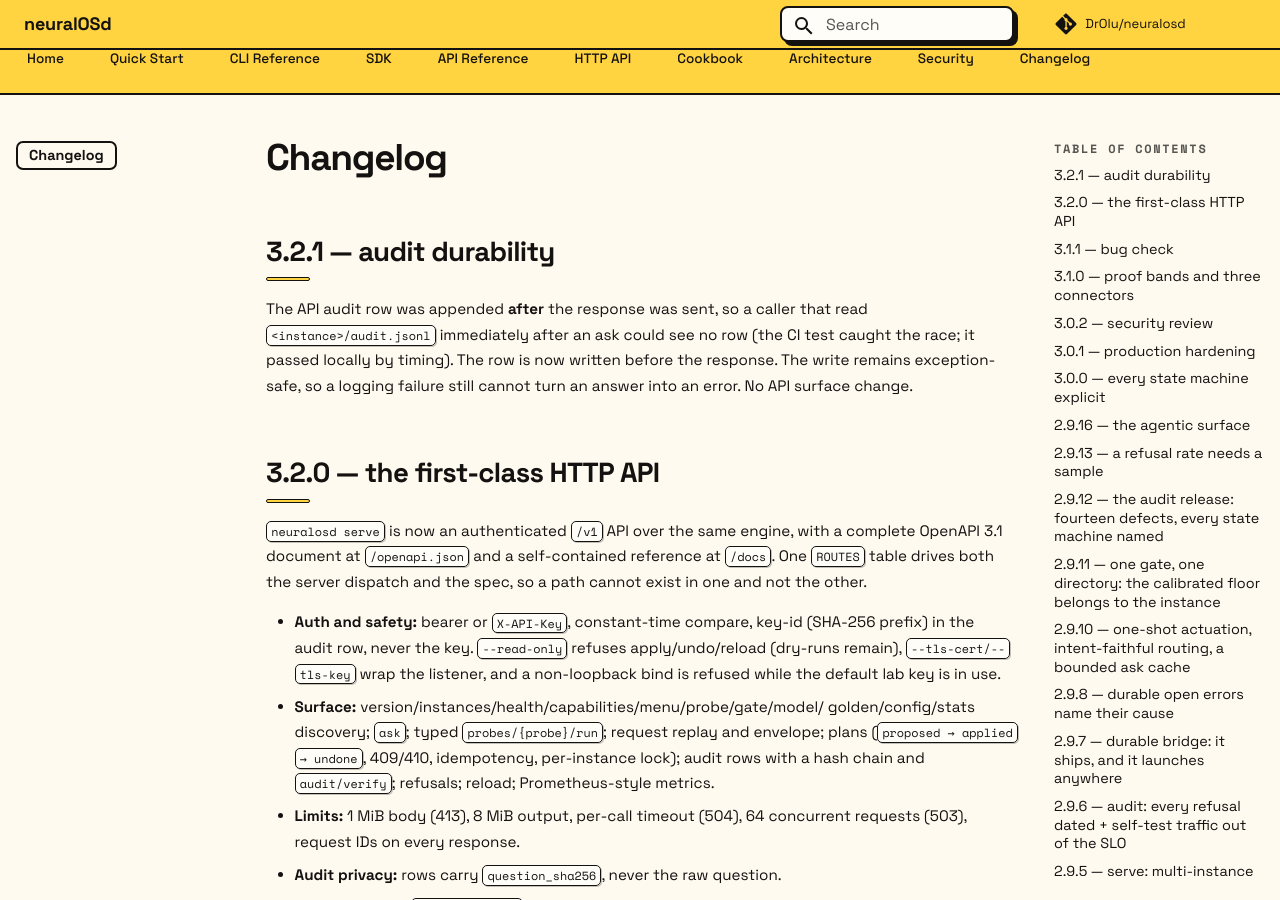
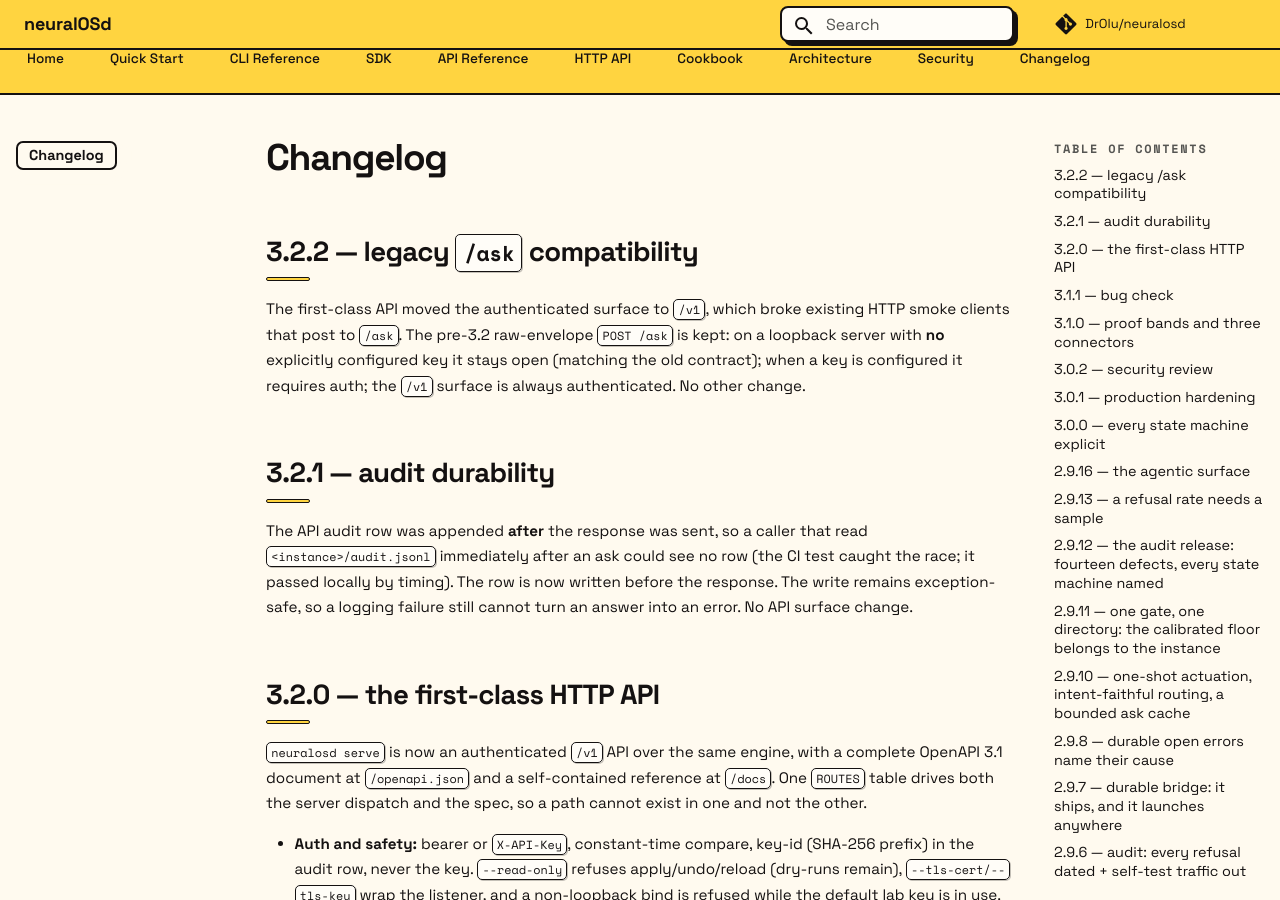
Before and after one commit to DrOlu/neuralosd, an MkDocs documentation site: the page built from docs/changelog.md, in a window 1280 px wide and 900 px high. Built offline with MkDocs 1.6.1 and Material for MkDocs 9.7.7, drawn with Linux system fonts in a browser that asks for light colours; comment, search, counter and statistics services are not loaded.

Commit message:
chore(release): 3.2.2

```diff
--- a/docs/changelog.md
+++ b/docs/changelog.md
@@ -1,4 +1,12 @@
 # Changelog
+
+## 3.2.2 — legacy `/ask` compatibility
+
+The first-class API moved the authenticated surface to `/v1`, which broke
+existing HTTP smoke clients that post to `/ask`. The pre-3.2 raw-envelope
+`POST /ask` is kept: on a loopback server with **no** explicitly configured
+key it stays open (matching the old contract); when a key is configured it
+requires auth; the `/v1` surface is always authenticated. No other change.
 
 ## 3.2.1 — audit durability
 
--- a/pyproject.toml
+++ b/pyproject.toml
@@ -4,7 +4,7 @@ build-backend = "setuptools.build_meta"
 
 [project]
 name = "neuralosd"
-version = "3.2.1"
+version = "3.2.2"
 description = "Deterministic-first agentic runtime — @probe framework, chain runner, meta-selector, HITL guardrails, MCP/OpenAPI exposure, and microVM sandbox backends (BoxLite / Microsandbox)"
 readme = "README.md"
 requires-python = ">=3.10"
--- a/src/neuralosd/__init__.py
+++ b/src/neuralosd/__init__.py
@@ -6,7 +6,7 @@ One pip install. Two sandbox backends (BoxLite, Microsandbox). Any data
 source. Offline. On CPU. With verification gates, audit trail, and
 deterministic routing.
 """
-__version__ = "3.2.1"
+__version__ = "3.2.2"
 
 _DOCS = {
     "usage": "neuralOS usage and operations guide",
```
Also changed, not shown: 1 other file.
